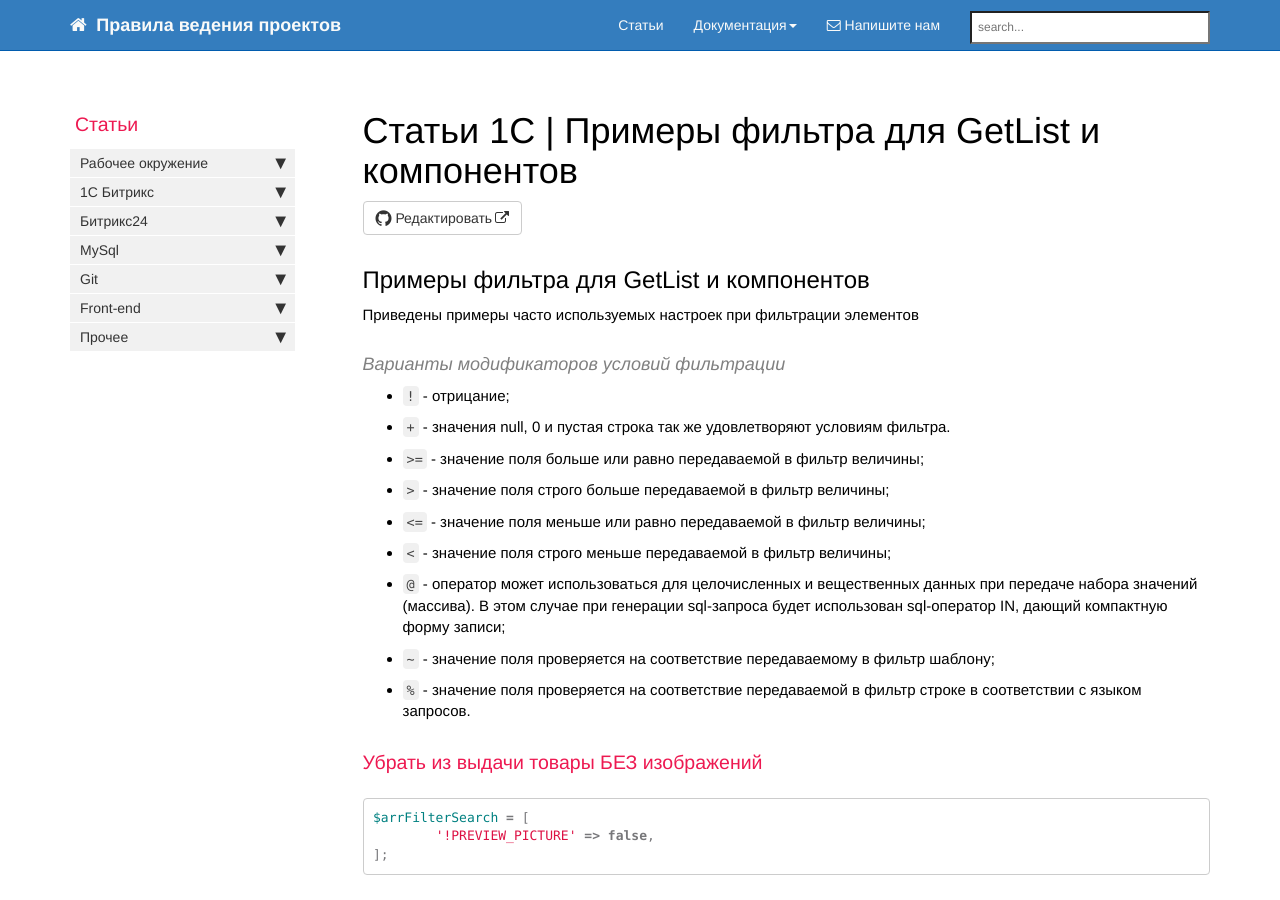
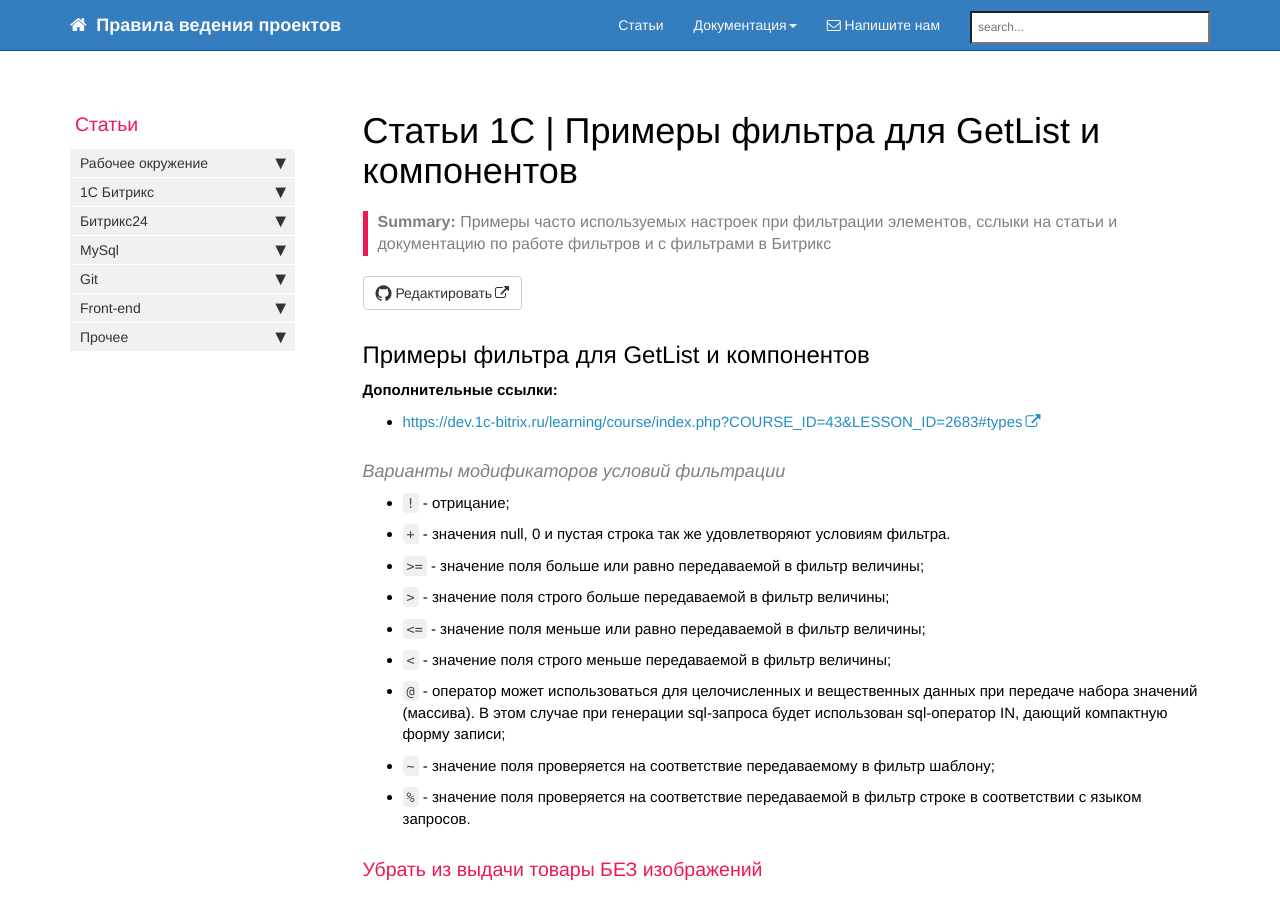
Before and after one commit to gdecider/gdecider.github.io, a Jekyll site: the page built from pages/articles/articles_bx-filter-getlist-examples.md, in a window 1280 px wide and 900 px high. Built offline with Jekyll 4.4.1, drawn with Linux system fonts in a browser that asks for light colours; nearby versions of some CDN libraries; comment, search, counter and statistics services are not loaded.

Commit message:
Update articles_bx-filter-getlist-examples.md

```diff
--- a/pages/articles/articles_bx-filter-getlist-examples.md
+++ b/pages/articles/articles_bx-filter-getlist-examples.md
@@ -1,16 +1,18 @@
 ---
 title: Статьи 1С | Примеры фильтра для GetList и компонентов
-keywords: sample homepage
+keywords: фильтры в битрикс, getlist filter
 sidebar: articles_sidebar
 folder: articles
 permalink: articles_bx-filter-getlist-examples.html
-summary: false
+summary: Примеры часто используемых настроек при фильтрации элементов, сслыки на статьи и документацию по работе фильтров и с фильтрами в Битрикс
 toc: false
 ---
 
 ## Примеры фильтра для GetList и компонентов
 
-Приведены примеры часто используемых настроек при фильтрации элементов
+**Дополнительные ссылки:**
+
+* [https://dev.1c-bitrix.ru/learning/course/index.php?COURSE_ID=43&LESSON_ID=2683#types](https://dev.1c-bitrix.ru/learning/course/index.php?COURSE_ID=43&LESSON_ID=2683#types)
 
 #### Варианты модификаторов условий фильтрации
 
```
